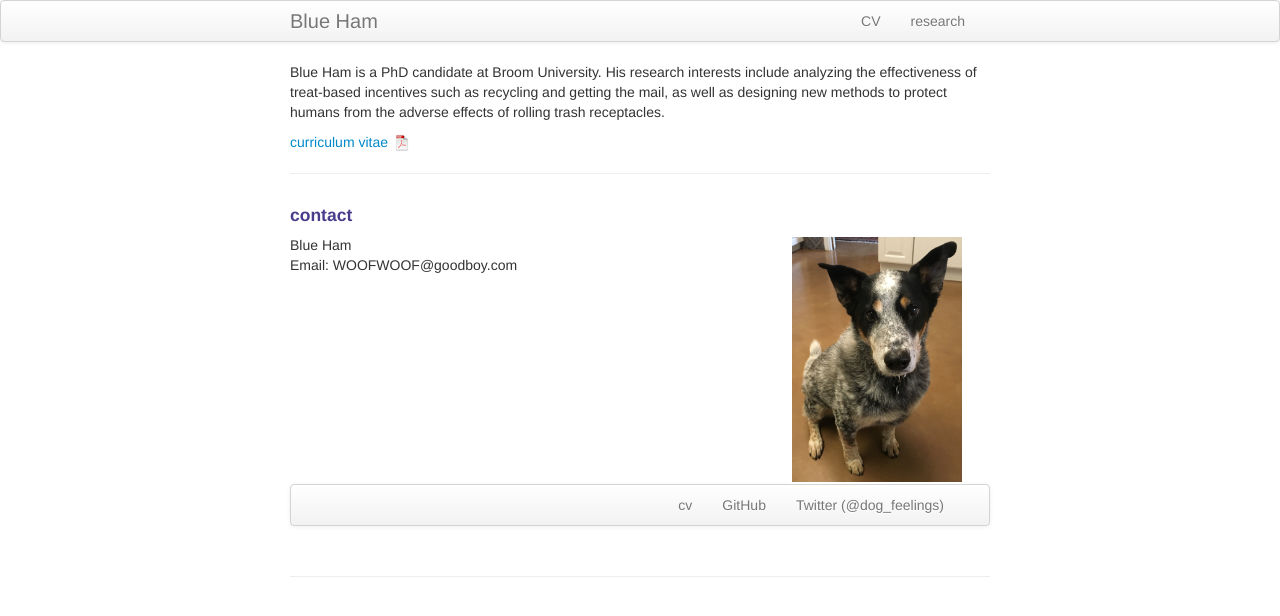
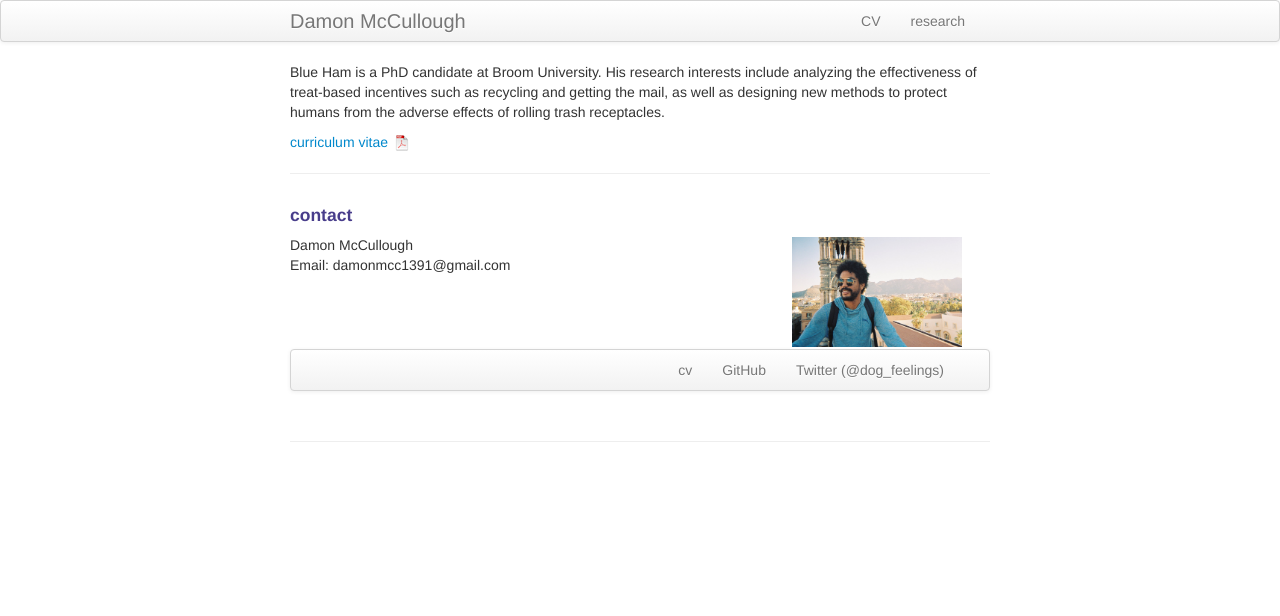
Before and after one commit to damonmcc/damonmcc.github.io, a Jekyll site: the page built from index.md, in a window 1280 px wide. Shown: the top 616 px of the page. Built offline with Jekyll 4.4.1, drawn with Linux system fonts in a browser that asks for light colours.

Commit message:
First changes from example

```diff
--- a/_config.yml
+++ b/_config.yml
@@ -8,14 +8,13 @@ highlighter: rouge
 # Themes are encouraged to use these universal variables
 # so be sure to set them if your theme uses them.
 #
-title : Blue Ham
+title : Damon McCullough
 author :
-  name : Marisa Carlos
-  email : mbc96@cornell.edu
-  github : mbcarlos
-  twitter : MarisaBriCarlos
+  name : Damon McCullough
+  email : damonmcc1391@gamail.com
+  github : damonmcc
 
-production_url : http://marisabriana.github.io
+production_url : http://damonmcc.github.io
 
 # Tell Github to use the kramdown markdown interpreter
 # (see https://help.github.com/articles/migrating-your-pages-site-from-maruku)
--- a/index.md
+++ b/index.md
@@ -18,14 +18,14 @@ Blue Ham is a PhD candidate at Broom University. His research interests include
 
     <div class="row-fluid">
         <div class="span5">
-            Blue Ham<br/>
-            Email: WOOFWOOF@goodboy.com<br/>
+            Damon McCullough<br/>
+            Email: damonmcc1391@gmail.com<br/>
         </div>
 
         <div class="span2">
-        <a href="../assets/headshot.jpg">
-            <img src="../assets/headshot.jpg"
-                  title="Blue Ham" alt="Blue Ham"/></a>
+        <a href="../assets/headshot1.jpg">
+            <img src="../assets/headshot1.jpg"
+                  title="headshot" alt="Palermo Cathedral"/></a>
         </div>
     </div>
 </div>
```
Also changed, not shown: pages/research.md (+1 -1 lines), ReadMe.md, assets/headshot.jpg (deleted), assets/headshot1.Jpg (added).
